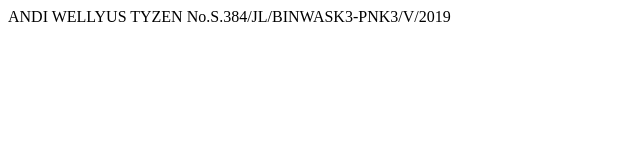
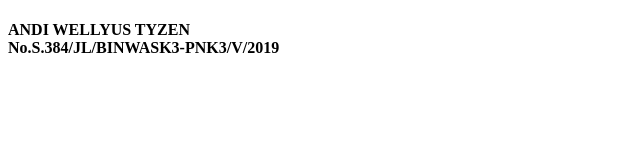
Before and after one commit to slvmetro/slv, a plain HTML site: page index.html in a window 1280 px wide. Shown: the whole page, without its empty margins (0-640 px from the left). Drawn offline with Linux system fonts and the light colour scheme.

Commit message:
Update index.html

```diff
--- a/index.html
+++ b/index.html
@@ -6,7 +6,9 @@
   </head>
 
   <body>
-    ANDI WELLYUS TYZEN
-    No.S.384/JL/BINWASK3-PNK3/V/2019
+    <h4>
+      ANDI WELLYUS TYZEN<br>
+      No.S.384/JL/BINWASK3-PNK3/V/2019
+    </h4>
   </body>
 </html>
```
